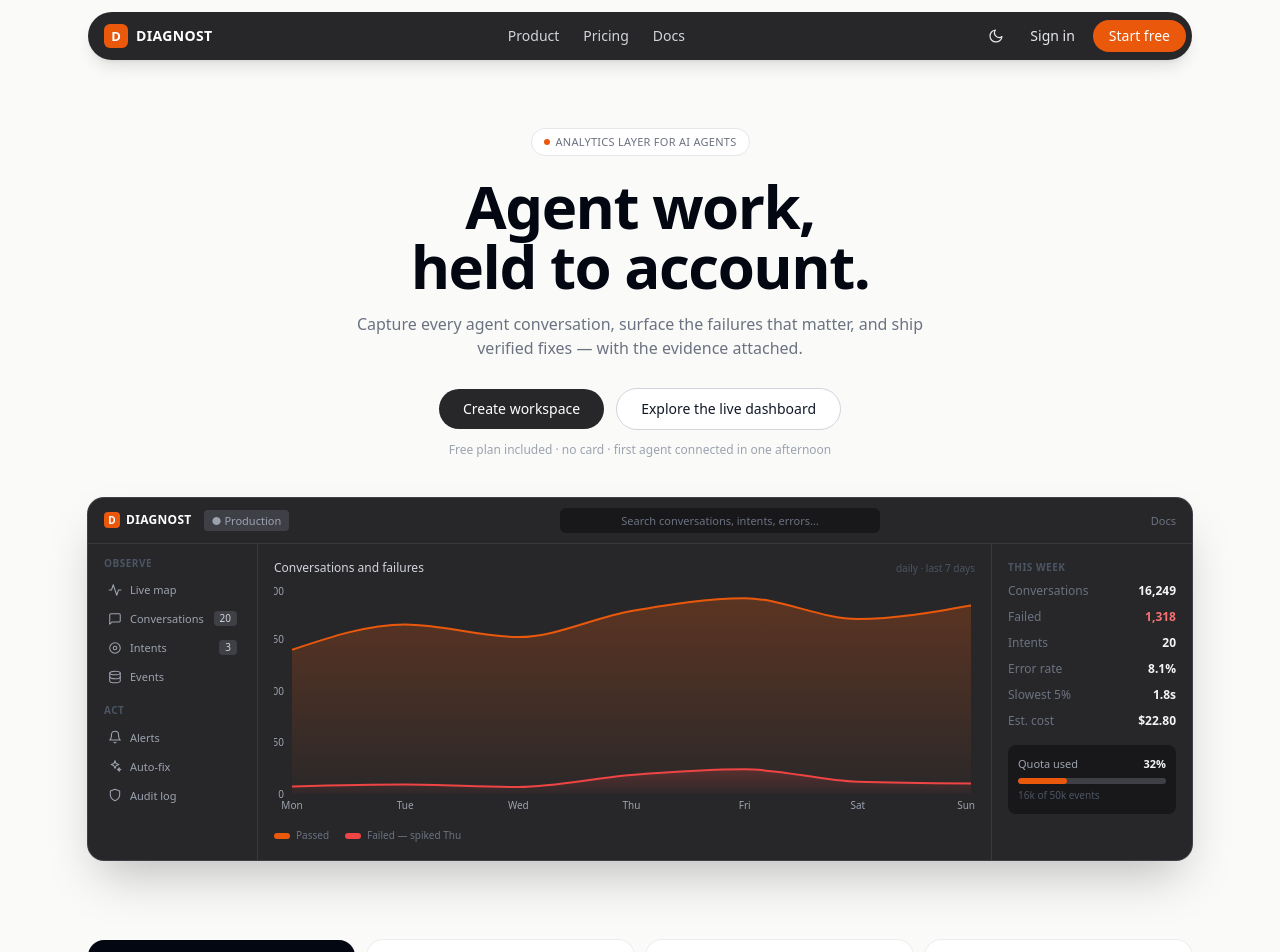
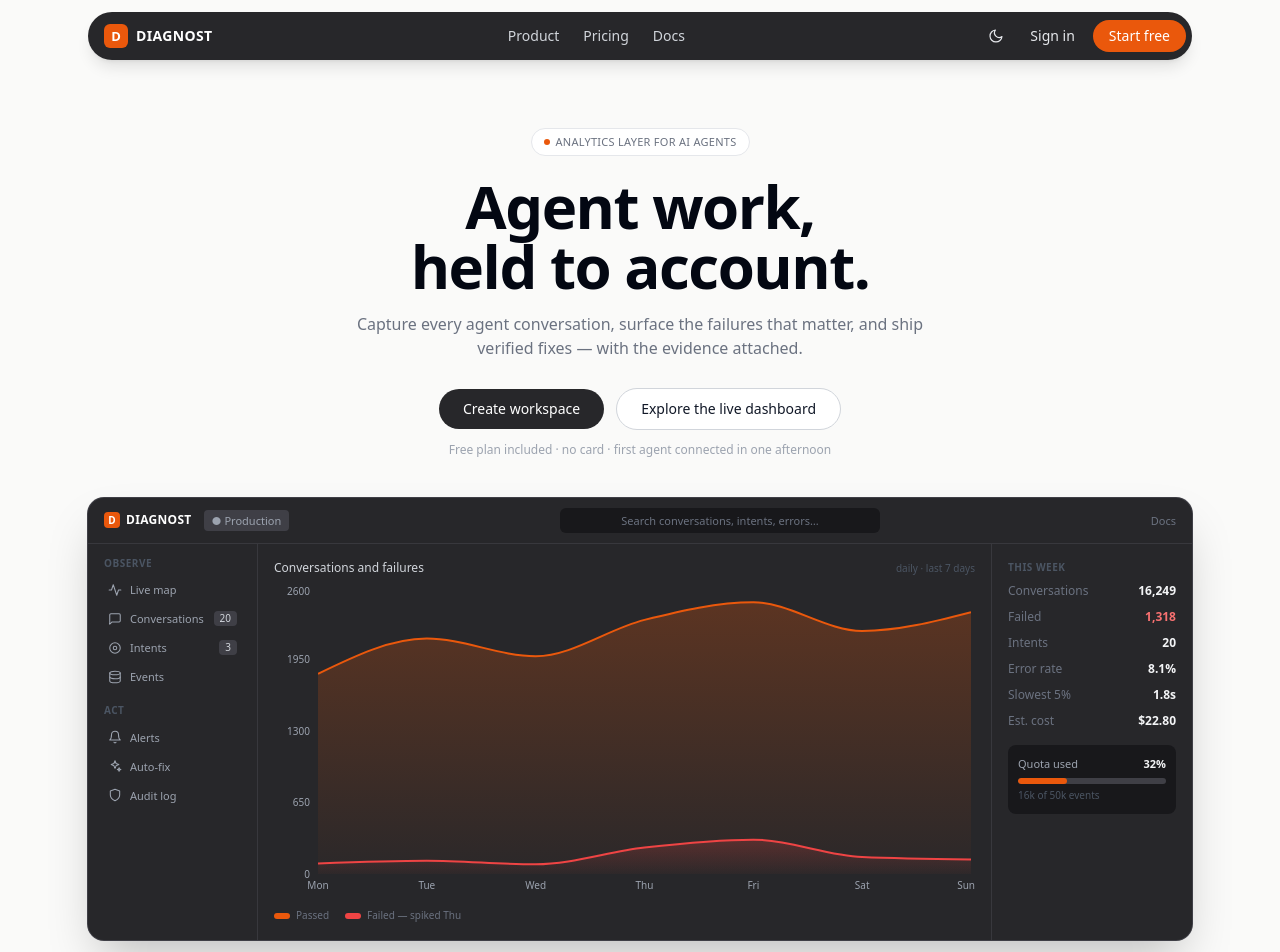
Before and after one commit to shashwat558/diagnost-ai, a Next.js app in the folder apps/dashboard/: page / in a window 1280 px wide. Shown: the top 952 px of the page. Built offline with nearby package versions, Linux system fonts and the light colour scheme.

Commit message:
landing: taller hero demo chart + unclipped y-axis

```diff
--- a/apps/dashboard/src/components/hero-dashboard.tsx
+++ b/apps/dashboard/src/components/hero-dashboard.tsx
@@ -85,9 +85,9 @@ export function HeroDashboard() {
             <span className="text-xs font-medium text-gray-300">Conversations and failures</span>
             <span className="text-[10px] text-gray-600">daily · last 7 days</span>
           </div>
-          <div className="mt-2 h-60">
+          <div className="mt-2 h-80">
             <ResponsiveContainer width="100%" height="100%">
-              <AreaChart data={SERIES} margin={{ top: 4, right: 4, bottom: 0, left: -18 }}>
+              <AreaChart data={SERIES} margin={{ top: 4, right: 4, bottom: 0, left: 0 }}>
                 <defs>
                   <linearGradient id="heroOk" x1="0" y1="0" x2="0" y2="1">
                     <stop offset="0%" stopColor="#ea580c" stopOpacity={0.45} />
@@ -99,7 +99,7 @@ export function HeroDashboard() {
                   </linearGradient>
                 </defs>
                 <XAxis dataKey="d" tick={{ fill: "#9ca3af", fontSize: 10 }} tickLine={false} axisLine={false} />
-                <YAxis tick={{ fill: "#9ca3af", fontSize: 10 }} tickLine={false} axisLine={false} width={36} />
+                <YAxis tick={{ fill: "#9ca3af", fontSize: 10 }} tickLine={false} axisLine={false} width={44} />
                 <Tooltip
                   contentStyle={{
                     backgroundColor: "#27272a",
```
